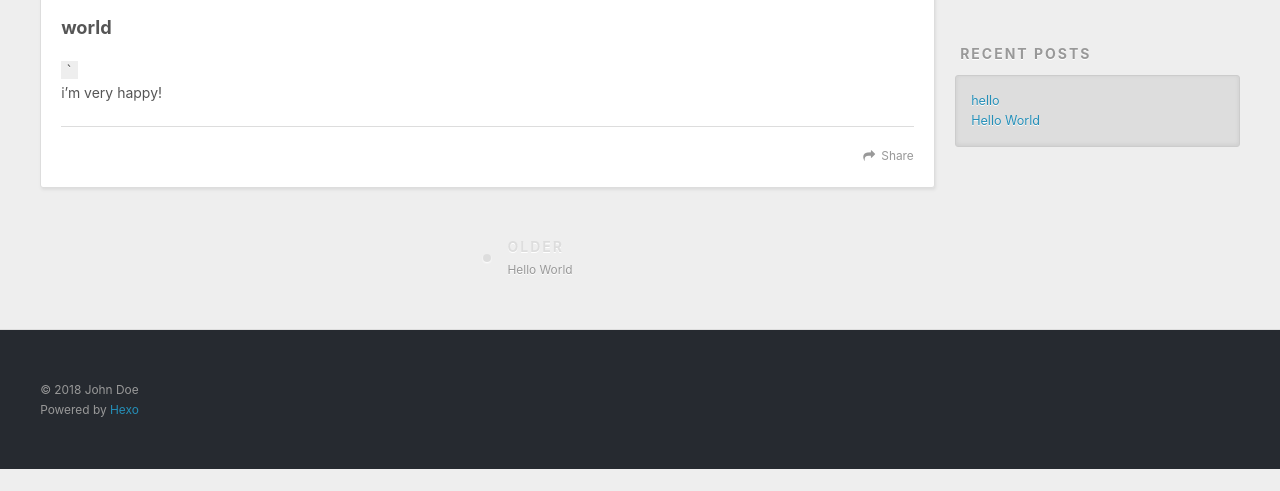
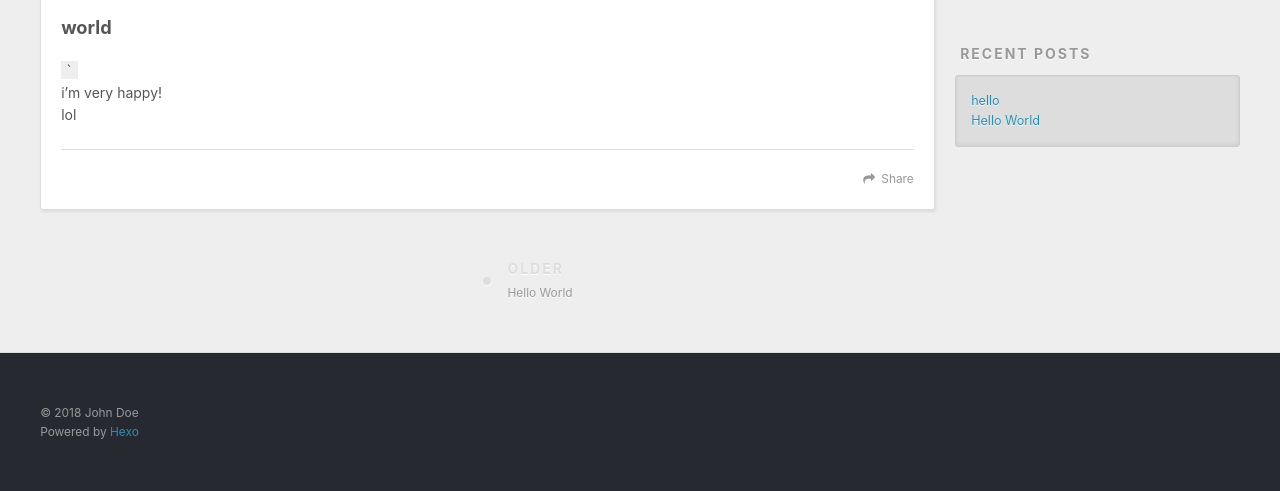
Before and after one commit to chinaetfs/chinaetfs.github.io, a plain HTML site: page 2018/11/29/hello/index.html in a window 1280 px wide. Shown: the part 434-925 px from the top of the page. Before the commit the page ends 903 px from the top, so only its background shows below. Drawn offline with nearby package versions, Linux system fonts and the light colour scheme.

Commit message:
Site updated: 2018-11-29 19:44:29

```diff
--- a/2018/11/29/hello/index.html
+++ b/2018/11/29/hello/index.html
@@ -7,17 +7,17 @@
 
   <title>hello | Hexo</title>
   <meta name="viewport" content="width=device-width, initial-scale=1, maximum-scale=1">
-  <meta name="description" content="world`i’m very happy!">
+  <meta name="description" content="world`i’m very happy!lol">
 <meta property="og:type" content="article">
 <meta property="og:title" content="hello">
 <meta property="og:url" content="http://yoursite.com/2018/11/29/hello/index.html">
 <meta property="og:site_name" content="Hexo">
-<meta property="og:description" content="world`i’m very happy!">
+<meta property="og:description" content="world`i’m very happy!lol">
 <meta property="og:locale" content="default">
-<meta property="og:updated_time" content="2018-11-29T11:39:19.000Z">
+<meta property="og:updated_time" content="2018-11-29T11:44:23.000Z">
 <meta name="twitter:card" content="summary">
 <meta name="twitter:title" content="hello">
-<meta name="twitter:description" content="world`i’m very happy!">
+<meta name="twitter:description" content="world`i’m very happy!lol">
 
     <link rel="alternate" href="/atom.xml" title="Hexo" type="application/atom+xml">
 
@@ -86,7 +86,7 @@
 
     <div class="article-entry" itemprop="articleBody">
 
-        <h3 id="world"><a href="#world" class="headerlink" title="world"></a>world</h3><p><code>`</code><br>i’m very happy!</p>
+        <h3 id="world"><a href="#world" class="headerlink" title="world"></a>world</h3><p><code>`</code><br>i’m very happy!<br>lol</p>
 
 
     </div>
```
Also changed, not shown: index.html (+1 -1 lines).
